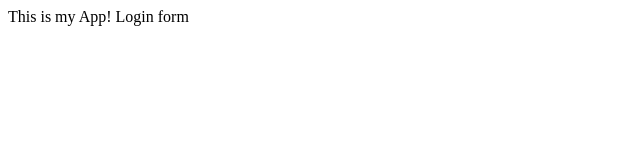
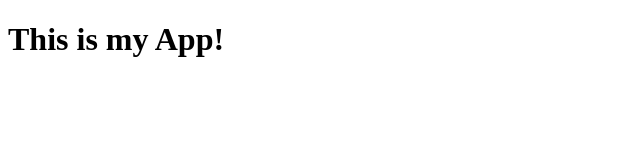
Before and after one commit to Grey-Hood/myappsample, a plain HTML site: page index.html in a window 1280 px wide. Shown: the whole page, without its empty margins (0-640 px from the left). Drawn offline with Linux system fonts and the light colour scheme.

Commit message:
initialcommit

```diff
--- a/index.html
+++ b/index.html
@@ -5,7 +5,6 @@
     <title>My App</title>
   </head>
   <body>
-    This is my App!
-    Login form
+    <h1>This is my App!</h1>
   </body>
 </html>
```
